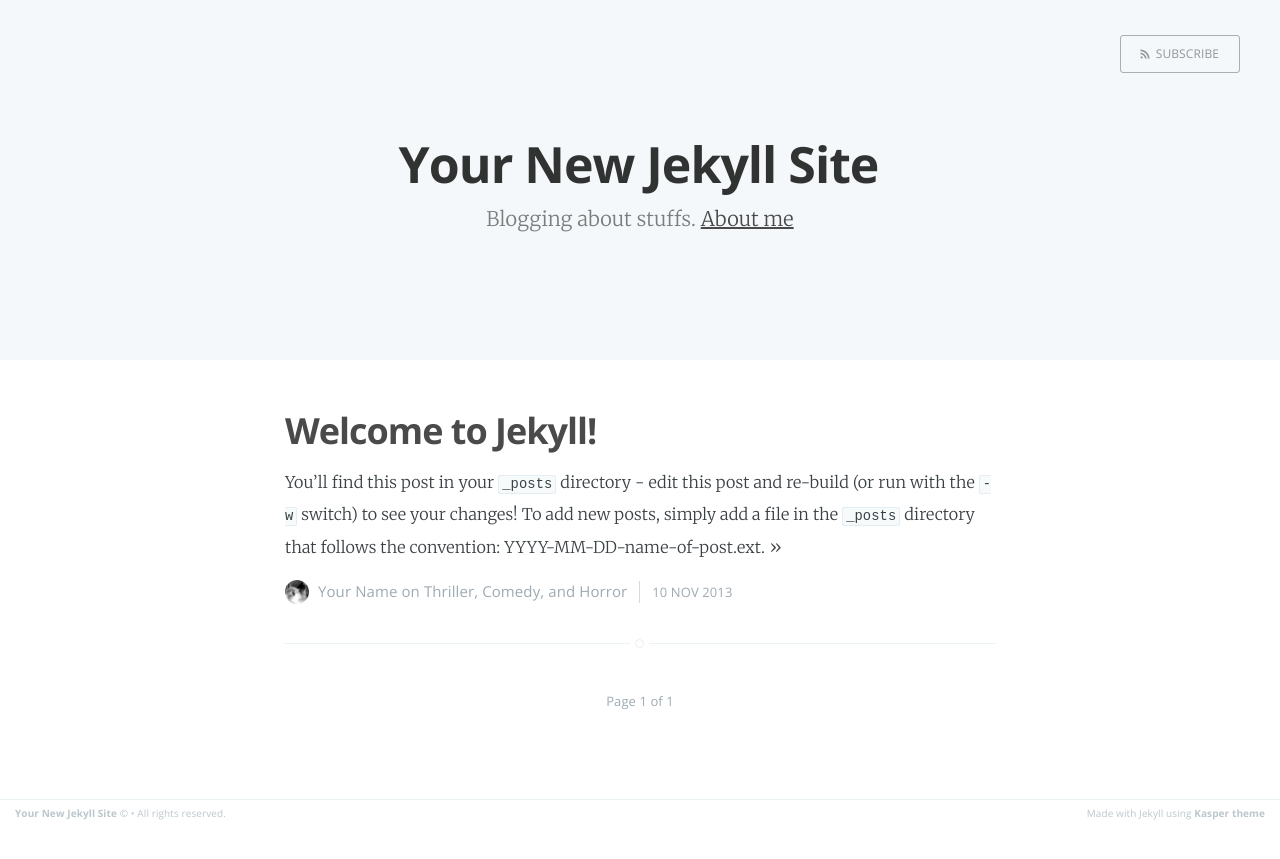
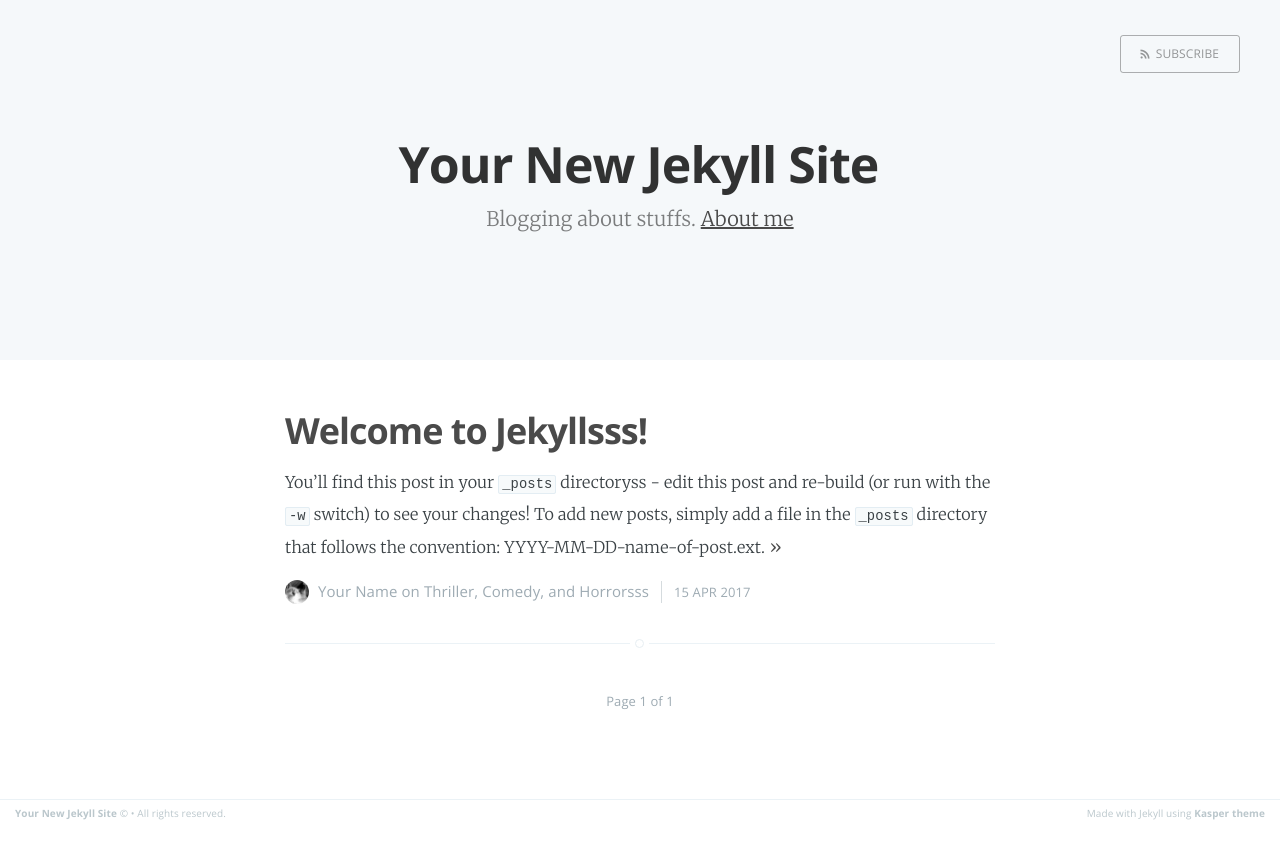
Before and after one commit to rosario/kasper, a Jekyll site: the page built from index.html, in a window 1280 px wide. Shown: the top 859 px of the page. Built offline with Jekyll 4.4.1, drawn with Linux system fonts in a browser that asks for light colours; the list of posts is cut into pages by our own code.

Commit message:
Update 2013-11-10-welcome-to-jekyll.markdown

```diff
--- a/_posts/2013-11-10-welcome-to-jekyll.markdown
+++ b/_posts/2013-11-10-welcome-to-jekyll.markdown
@@ -1,11 +1,11 @@
 ---
 layout: postssssssssssssss!!!
-title:  "Welcome to Jekyll!"
-date:   2013-11-10 10:18:00
-categories: Thriller Comedy Horror
+title:  "Welcome to Jekyllsss!"
+date:   2017-04-15 10:18:00
+categories: Thriller Comedy Horrorsss
 ---
 
-You'll find this post in your `_posts` directory - edit this post and re-build (or run with the `-w` switch) to see your changes!
+You'll find this post in your `_posts` directoryss - edit this post and re-build (or run with the `-w` switch) to see your changes!
 To add new posts, simply add a file in the `_posts` directory that follows the convention: YYYY-MM-DD-name-of-post.ext.
 
 Jekyll also offers powerful support for code snippets:
```
